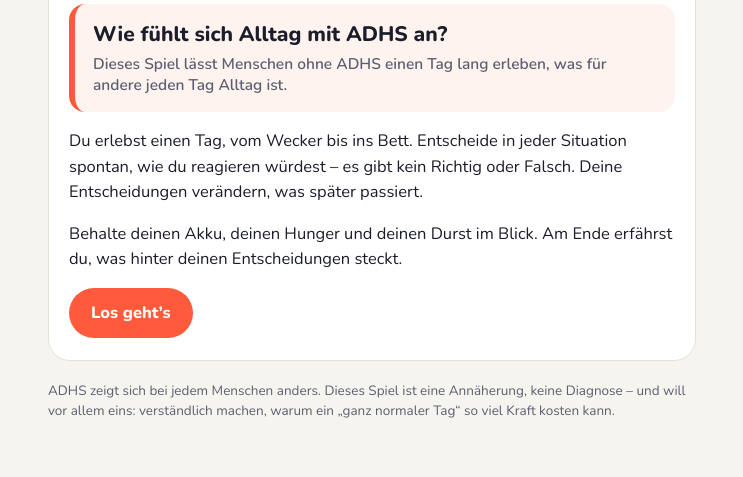
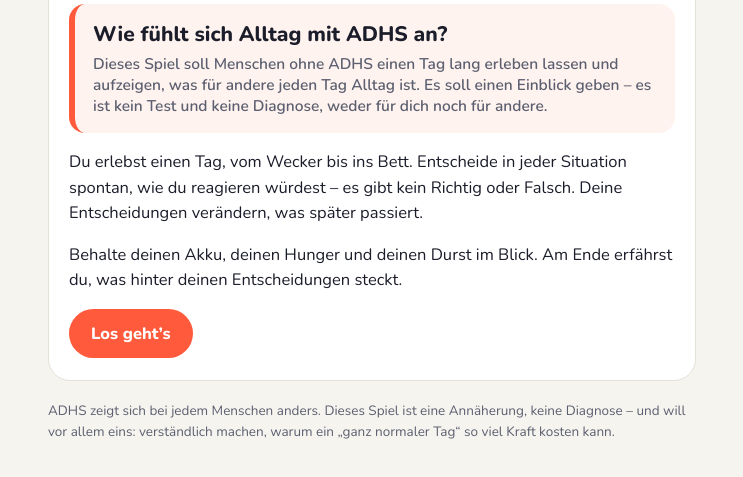
Before and after one commit to w9phj9bw6g-web/ein-tag-mit-adhs, a plain HTML site: page index.html in a window 1280 px wide. Shown: the part 405-882 px from the top of the page, without its empty margins (268-1011 px from the left). Drawn offline with nearby package versions, Linux system fonts and the light colour scheme.

Commit message:
Startbildschirm: Ziel und „keine Diagnose“ klarer formulieren (#7)
Claude-Session: https://claude.ai/code/session_01UwsiD1TGFCUeR95bh9ABZ9

Co-authored-by: Claude <noreply@anthropic.com>

```diff
--- a/index.html
+++ b/index.html
@@ -207,7 +207,7 @@ function chips(d){return '<div class="chips">'+[['Energie',d.e],['Hunger',d.h],[
 function render(){
   const c=$('card');
   if(phase==='intro'){sky('06:45');meters();
-    c.innerHTML='<div class="step">Für Menschen ohne ADHS</div><h2>Ein ganz normaler Dienstag</h2><p class="lead">Wie fühlt sich Alltag mit ADHS an?<span>Dieses Spiel lässt Menschen ohne ADHS einen Tag lang erleben, was für andere jeden Tag Alltag ist.</span></p><p>Du erlebst einen Tag, vom Wecker bis ins Bett. Entscheide in jeder Situation spontan, wie du reagieren würdest – es gibt kein Richtig oder Falsch. Deine Entscheidungen verändern, was später passiert.</p><p>Behalte deinen Akku, deinen Hunger und deinen Durst im Blick. Am Ende erfährst du, was hinter deinen Entscheidungen steckt.</p><button class="btn" id="go">Los geht’s</button>';
+    c.innerHTML='<div class="step">Für Menschen ohne ADHS</div><h2>Ein ganz normaler Dienstag</h2><p class="lead">Wie fühlt sich Alltag mit ADHS an?<span>Dieses Spiel soll Menschen ohne ADHS einen Tag lang erleben lassen und aufzeigen, was für andere jeden Tag Alltag ist. Es soll einen Einblick geben – es ist kein Test und keine Diagnose, weder für dich noch für andere.</span></p><p>Du erlebst einen Tag, vom Wecker bis ins Bett. Entscheide in jeder Situation spontan, wie du reagieren würdest – es gibt kein Richtig oder Falsch. Deine Entscheidungen verändern, was später passiert.</p><p>Behalte deinen Akku, deinen Hunger und deinen Durst im Blick. Am Ende erfährst du, was hinter deinen Entscheidungen steckt.</p><button class="btn" id="go">Los geht’s</button>';
     $('go').onclick=()=>{phase='q';render();};return;}
   if(phase==='end')return end();
   const sc=S[i];sky(sc.t);meters();
```
